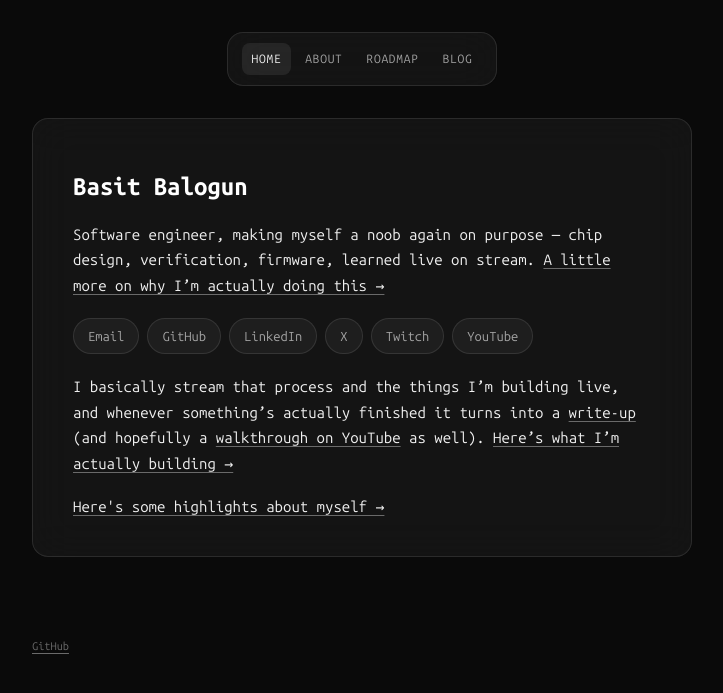
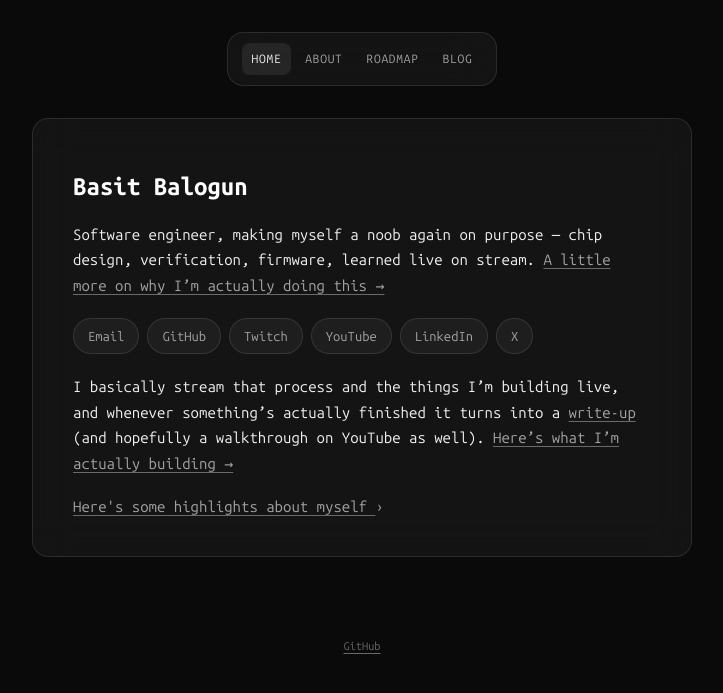
Before and after one commit to Basit-Balogun10/Basit-Balogun10.github.io, a Jekyll site: the page built from index.md, in a window 1280 px wide. Shown: the top 693 px of the page, without its empty margins (278-1001 px from the left). Built offline with Jekyll 4.4.1, drawn with Linux system fonts in a browser that asks for light colours.

Commit message:
Grayscale link styling, chevron for the CV toggle, footer centering, link cleanup
Links go dim-by-default/bright-on-hover instead of matching body text
color. CV toggle gets a rotating chevron instead of the -> used by
actual page-navigation links, since it doesn't navigate anywhere.
Footer centered. Reordered homepage socials (Twitch/YouTube before
LinkedIn/X). Dropped redundant YouTube link from the homepage closing
line (the YouTube chip already covers it) and split the roadmap's
"stream" link into separate Twitch/YT links instead of one word
pointing only at Twitch. Fixed ".." typo to "..." in the blog
empty-state.

```diff
--- a/_layouts/default.html
+++ b/_layouts/default.html
@@ -111,8 +111,8 @@
 
   p { font-size: 15px; color: var(--text); margin: 18px 0; }
 
-  a { color: var(--text); text-decoration-color: var(--text-dimmer); text-underline-offset: 3px; }
-  a:hover { text-decoration-color: var(--text); }
+  a { color: var(--text-dim); text-decoration-color: var(--text-dimmer); text-underline-offset: 3px; }
+  a:hover { color: var(--text); text-decoration-color: var(--text); }
 
   .meta {
     font-size: 11px;
@@ -166,7 +166,7 @@
   details.resume-toggle summary {
     cursor: pointer;
     list-style: none;
-    color: var(--text);
+    color: var(--text-dim);
     text-decoration: underline;
     text-decoration-color: var(--text-dimmer);
     text-underline-offset: 3px;
@@ -174,7 +174,17 @@
     user-select: none;
   }
   details.resume-toggle summary::-webkit-details-marker { display: none; }
-  details.resume-toggle summary:hover { text-decoration-color: var(--text); }
+  details.resume-toggle summary:hover { color: var(--text); text-decoration-color: var(--text); }
+
+  /* Chevron instead of the -> other nav links use -- this doesn't
+     navigate anywhere, it expands content on the same page, so it
+     shouldn't look like the same affordance. Rotates on open instead
+     of just appearing/disappearing. */
+  details.resume-toggle summary .chevron {
+    display: inline-block;
+    transition: transform 0.2s ease;
+  }
+  details.resume-toggle[open] summary .chevron { transform: rotate(90deg); }
 
   /* Re-triggers each time <details> opens -- a display:none -> visible
      transition restarts a statically-applied CSS animation, no JS
@@ -209,6 +219,7 @@
     max-width: 700px;
     margin: 0 auto;
     padding: 0 20px 60px 20px;
+    text-align: center;
     font-size: 11px;
     color: var(--text-dimmer);
   }
--- a/index.md
+++ b/index.md
@@ -10,16 +10,16 @@ Software engineer, making myself a noob again on purpose — chip design, verifi
 <div class="social-links">
   <a href="mailto:basitbalogun10@gmail.com">Email</a>
   <a href="https://github.com/Basit-Balogun10">GitHub</a>
+  <a href="https://www.twitch.tv/basitbalogun10">Twitch</a>
+  <a href="https://www.youtube.com/@basitbalogun10">YouTube</a>
   <a href="https://linkedin.com/in/basit-balogun">LinkedIn</a>
   <a href="https://x.com/Basit_Balogun10">X</a>
-  <a href="https://www.twitch.tv/basitbalogun10">Twitch</a>
-  <a href="https://www.youtube.com/@basitbalogun10">YouTube</a>
 </div>
 
-I basically stream that process and the things I'm building live, and whenever something's actually finished it turns into a [write-up](/blog/) (and hopefully a [walkthrough on YouTube](https://www.youtube.com/@basitbalogun10) as well). [Here's what I'm actually building →](/roadmap/)
+I basically stream that process and the things I'm building live, and whenever something's actually finished it turns into a [write-up](/blog/) (and hopefully a walkthrough on YouTube as well). [Here's what I'm actually building →](/roadmap/)
 
 <details class="resume-toggle">
-<summary>Here's some highlights about myself →</summary>
+<summary>Here's some highlights about myself <span class="chevron">›</span></summary>
 <div class="resume-content" markdown="1">
 
 ## Professional experience
```
Also changed, not shown: blog.md (+1 -1 lines), roadmap.md (+1 -1 lines).
